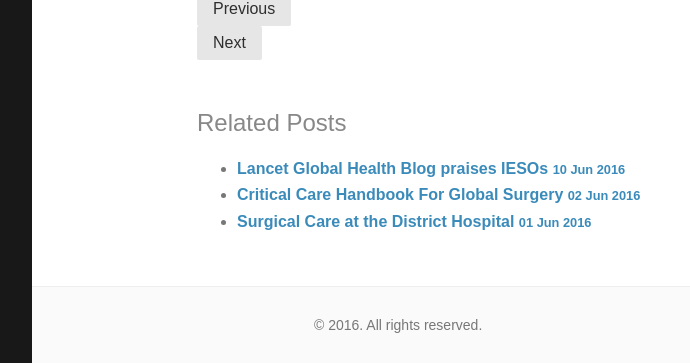
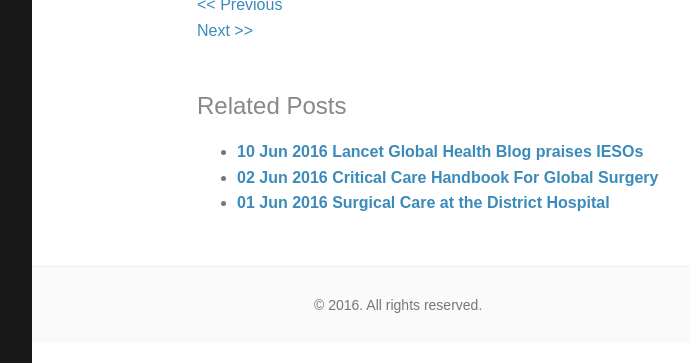
Before and after one commit to vvcb/paesoe-test, a Jekyll site: the page built from _posts/2016-03-30-annual-meeting.md, in a window 1280 px wide and 1113 px high, cut to the strip 750-1113 px from the top of the window. Shown: the whole strip, without its empty margins (118-808 px from the left). Built offline with Jekyll 4.4.1, drawn with Linux system fonts in a browser that asks for light colours; comment, search, counter and statistics services are not loaded.

Commit message:
Fix previous/next links on post.html

```diff
--- a/_layouts/post.html
+++ b/_layouts/post.html
@@ -10,13 +10,13 @@ layout: default
 <div>
     <div class="pure-u-1-4" >
      {% if page.previous.url %}
-        <a class="pure-button" href="{{page.previous.url}}">Previous</a>
+        <a href="{{page.previous.url}}">&lt;&lt; Previous</a>
     {% endif %}
     </div>
     <div class="pure-u-2-4" ></div>
     <div class="pure-u-1-4" >
     {% if page.next.url %}
-        <a class="pure-button" href="{{page.next.url}}">Next</a>
+        <a href="{{page.next.url}}">Next &gt;&gt;</a>
     {% endif %}
     </div>
 </div>
@@ -27,8 +27,7 @@ layout: default
       <li>
         <strong>
           <a href="{{ site.baseurl }}{{ post.url }}">
-            {{ post.title }}
-            <small>{{ post.date | date_to_string }}</small>
+            {{ post.date | date_to_string }} {{ post.title }}
           </a>
         </strong>
       </li>
```
